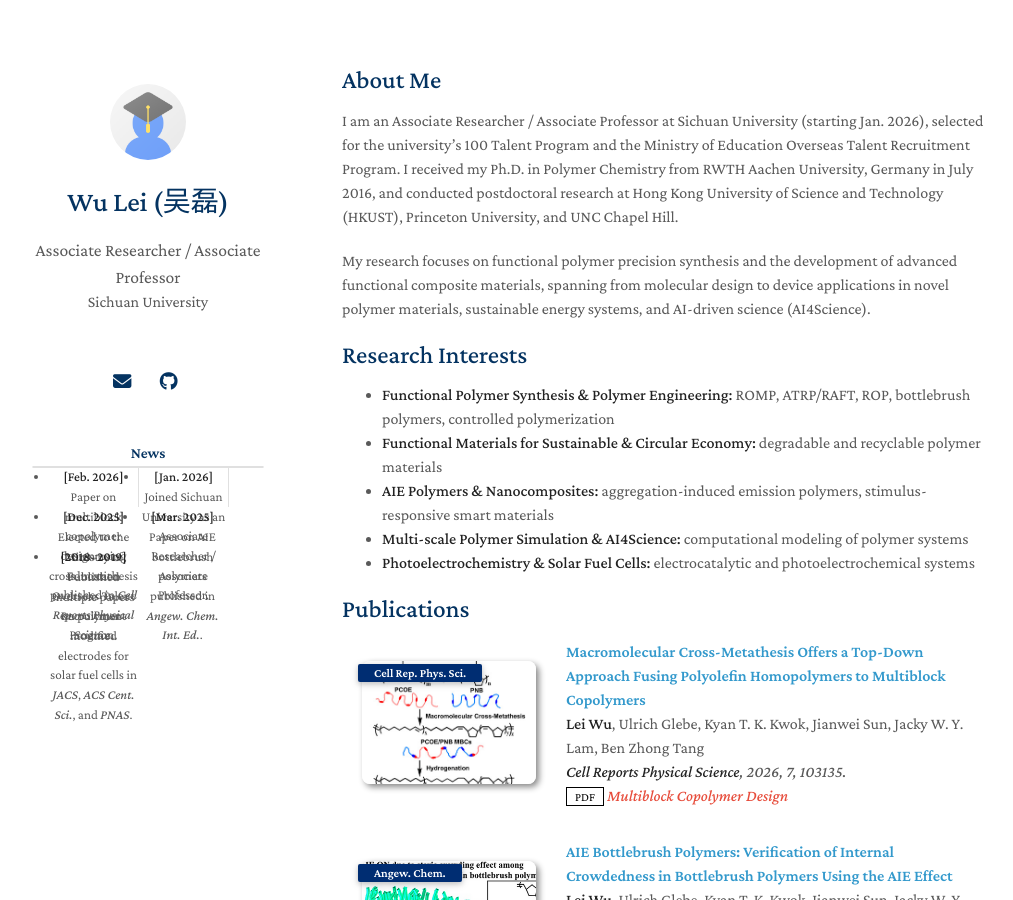
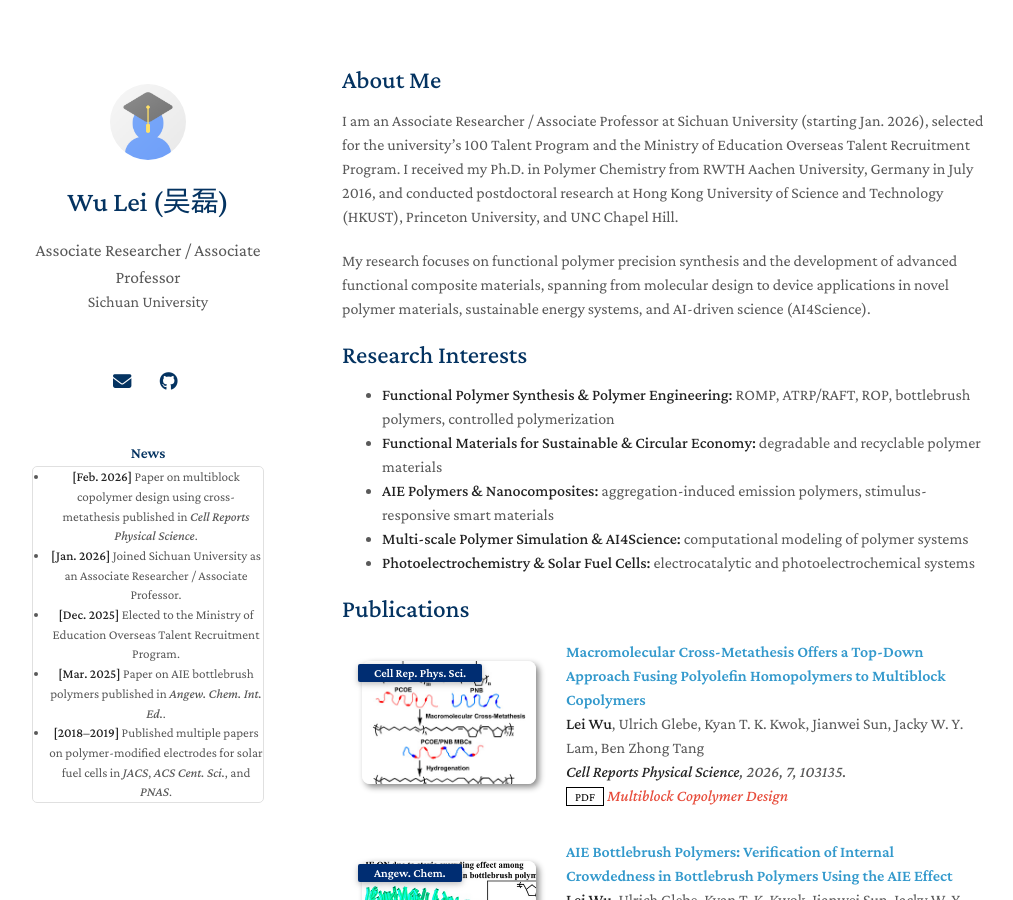
Before and after one commit to leiwuhoohoo/leiwu_polymer_research, a Jekyll site: the page built from index.md, in a window 1280 px wide and 900 px high. Shown: the whole window, without its empty margins (128-1141 px from the left). Built offline with Jekyll 4.4.1, drawn with Linux system fonts in a browser that asks for light colours; a style sheet for code colours, icons or effects is not loaded; our own code applies the rules of GitHub Pages for plain Markdown files.

Commit message:
Fix News li: override header li float/width to restore vertical list

```diff
--- a/_includes/news.md
+++ b/_includes/news.md
@@ -1,10 +1,10 @@
 <div style="margin-top: 20px; word-wrap: break-word; overflow-wrap: break-word; max-width: 100%;">
   <h3 style="margin: 0 0 5px; font-size: 0.95rem;">News</h3>
   <ul style="margin: 0; padding-left: 16px; font-size: 0.82rem; line-height: 1.5; width: auto; height: auto; max-width: 100%; background: none; list-style: disc;">
-    <li><strong>[Feb. 2026]</strong> Paper on multiblock copolymer design using cross-metathesis published in <em>Cell Reports Physical Science</em>.</li>
-    <li><strong>[Jan. 2026]</strong> Joined Sichuan University as an Associate Researcher / Associate Professor.</li>
-    <li><strong>[Dec. 2025]</strong> Elected to the Ministry of Education Overseas Talent Recruitment Program.</li>
-    <li><strong>[Mar. 2025]</strong> Paper on AIE bottlebrush polymers published in <em>Angew. Chem. Int. Ed.</em>.</li>
-    <li><strong>[2018–2019]</strong> Published multiple papers on polymer-modified electrodes for solar fuel cells in <em>JACS</em>, <em>ACS Cent. Sci.</em>, and <em>PNAS</em>.</li>
+    <li style="float: none; width: auto; height: auto; border: none;"><strong>[Feb. 2026]</strong> Paper on multiblock copolymer design using cross-metathesis published in <em>Cell Reports Physical Science</em>.</li>
+    <li style="float: none; width: auto; height: auto; border: none;"><strong>[Jan. 2026]</strong> Joined Sichuan University as an Associate Researcher / Associate Professor.</li>
+    <li style="float: none; width: auto; height: auto; border: none;"><strong>[Dec. 2025]</strong> Elected to the Ministry of Education Overseas Talent Recruitment Program.</li>
+    <li style="float: none; width: auto; height: auto; border: none;"><strong>[Mar. 2025]</strong> Paper on AIE bottlebrush polymers published in <em>Angew. Chem. Int. Ed.</em>.</li>
+    <li style="float: none; width: auto; height: auto; border: none;"><strong>[2018–2019]</strong> Published multiple papers on polymer-modified electrodes for solar fuel cells in <em>JACS</em>, <em>ACS Cent. Sci.</em>, and <em>PNAS</em>.</li>
   </ul>
 </div>
```
